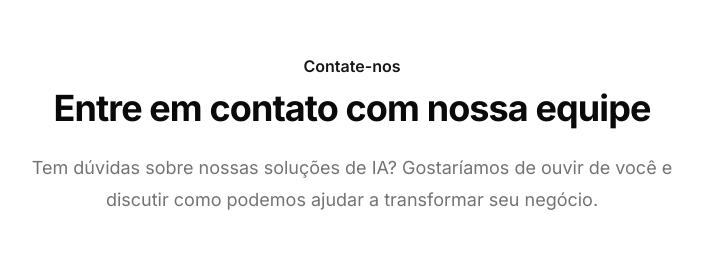
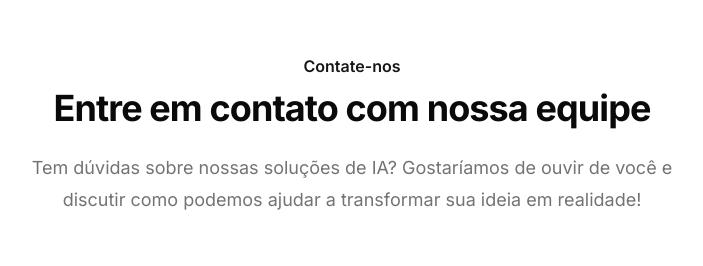
Before and after one commit to JoaoVSene/raia-website, a Next.js app: page / in a window 1280 px wide. Shown: the part 2498-2764 px from the top of the page, without its empty margins (288-991 px from the left). Built offline with nearby package versions, Linux system fonts and the light colour scheme.

Commit message:
update contact phrase

```diff
--- a/components/sections/Contact.tsx
+++ b/components/sections/Contact.tsx
@@ -24,7 +24,7 @@ export function Contact() {
             Entre em contato com nossa equipe
           </p>
           <p className="mt-6 text-lg leading-8 text-muted-foreground">
-            Tem dúvidas sobre nossas soluções de IA? Gostaríamos de ouvir de você e discutir como podemos ajudar a transformar seu negócio.
+            Tem dúvidas sobre nossas soluções de IA? Gostaríamos de ouvir de você e discutir como podemos ajudar a transformar sua ideia em realidade!
           </p>
         </div>
 
```
